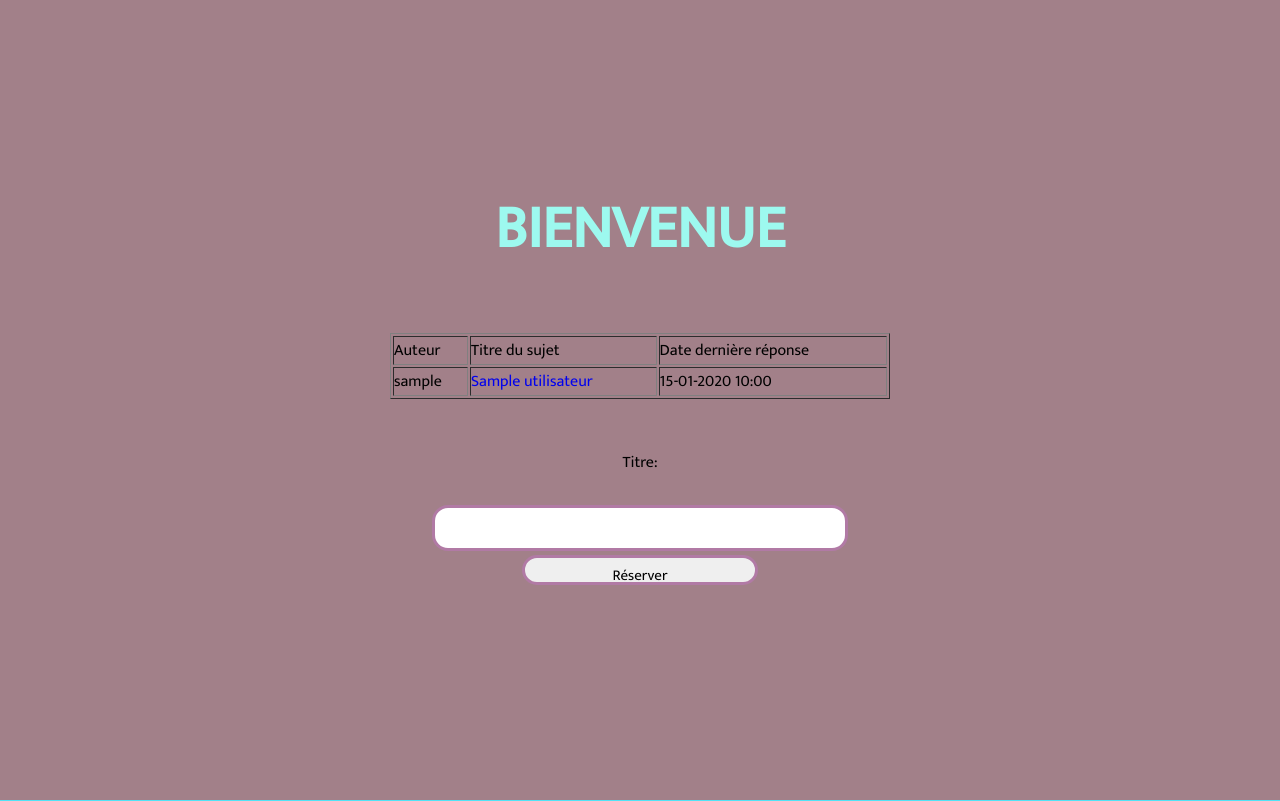
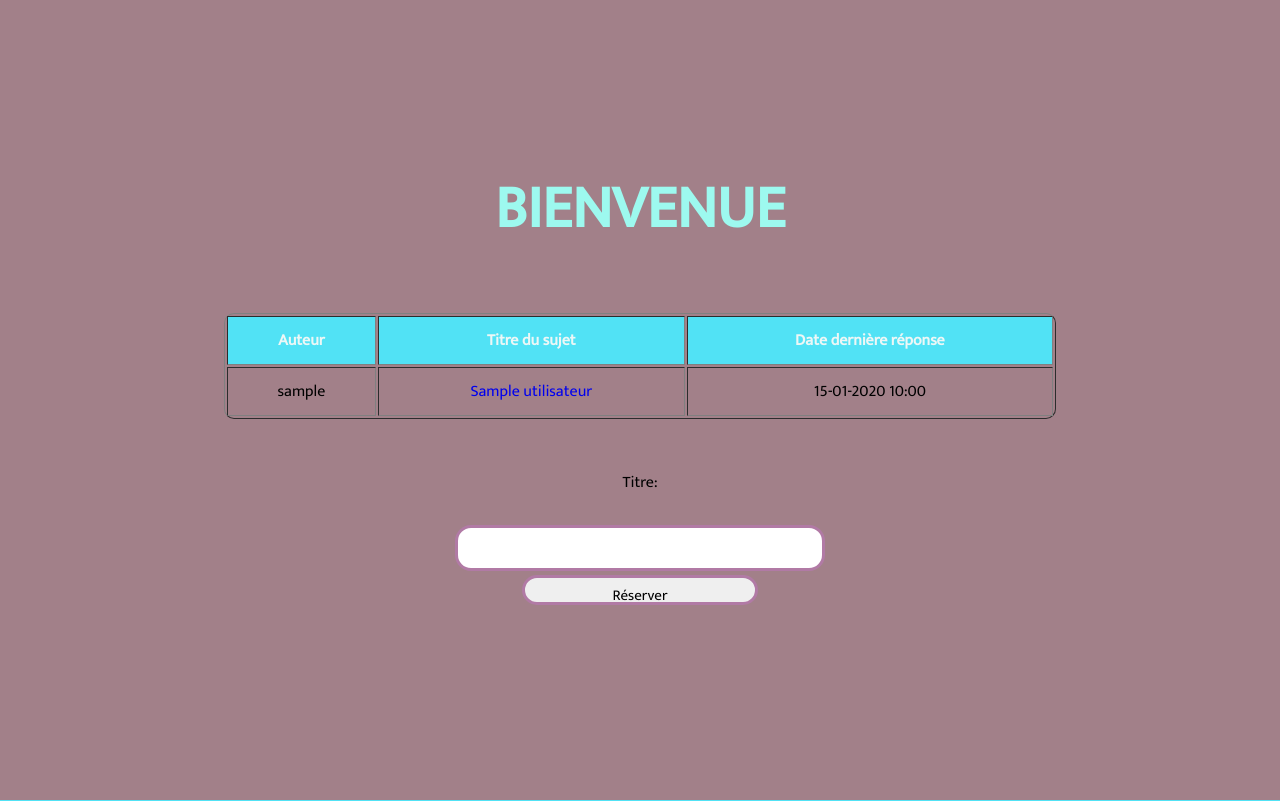
Before and after one commit to elias-cardon/forum, a PHP site: page / in a window 1280 px wide. Shown: the part 160-961 px from the top of the page. Run offline with PHP 8.4, Linux system fonts and the light colour scheme; tables that the repository leaves empty or names only in its code hold one stand-in row (values such as "Sample post"); some libraries are stand-ins or nearby versions.

Commit message:
css review

```diff
--- a/index.php
+++ b/index.php
@@ -45,15 +45,15 @@ if (isset($_POST["deconnexion"])) {
             ?>
             <table width="500" border="1">
                 <tr>
-                    <td>
+                    <th>
                         Auteur
-                    </td>
-                    <td>
+                    </th>
+                    <th>
                         Titre du sujet
-                    </td>
-                    <td>
+                    </th>
+                    <th>
                         Date dernière réponse
-                    </td>
+                    </th>
                 </tr>
                 <?php
                 while ($data = mysqli_fetch_array($req)) {
--- a/src/css/index.css
+++ b/src/css/index.css
@@ -118,12 +118,13 @@ margin: 2px;
 padding: 5px;
 font-size: 15px;
 border: 3px solid rgb(177, 122, 165);
-width: 25rem;
+width: 30%;
 border-radius: 1rem;
 }
 
 input[type=submit]{
     width: 20%;
+    cursor: pointer;
 }
 i {
 
@@ -141,7 +142,18 @@ i:hover {
     color: #ffa8B6;
 
 }
-
+table {
+    width: 65%;
+    text-align: center;
+    border-radius: 10px;
+}
+table td,th{
+    padding: 10px;
+}
+table th{
+    background-color: #51E2F5;
+    color:#edf7F6;
+}
 /****FOOTER***/
 footer{
     display: flex;
```
